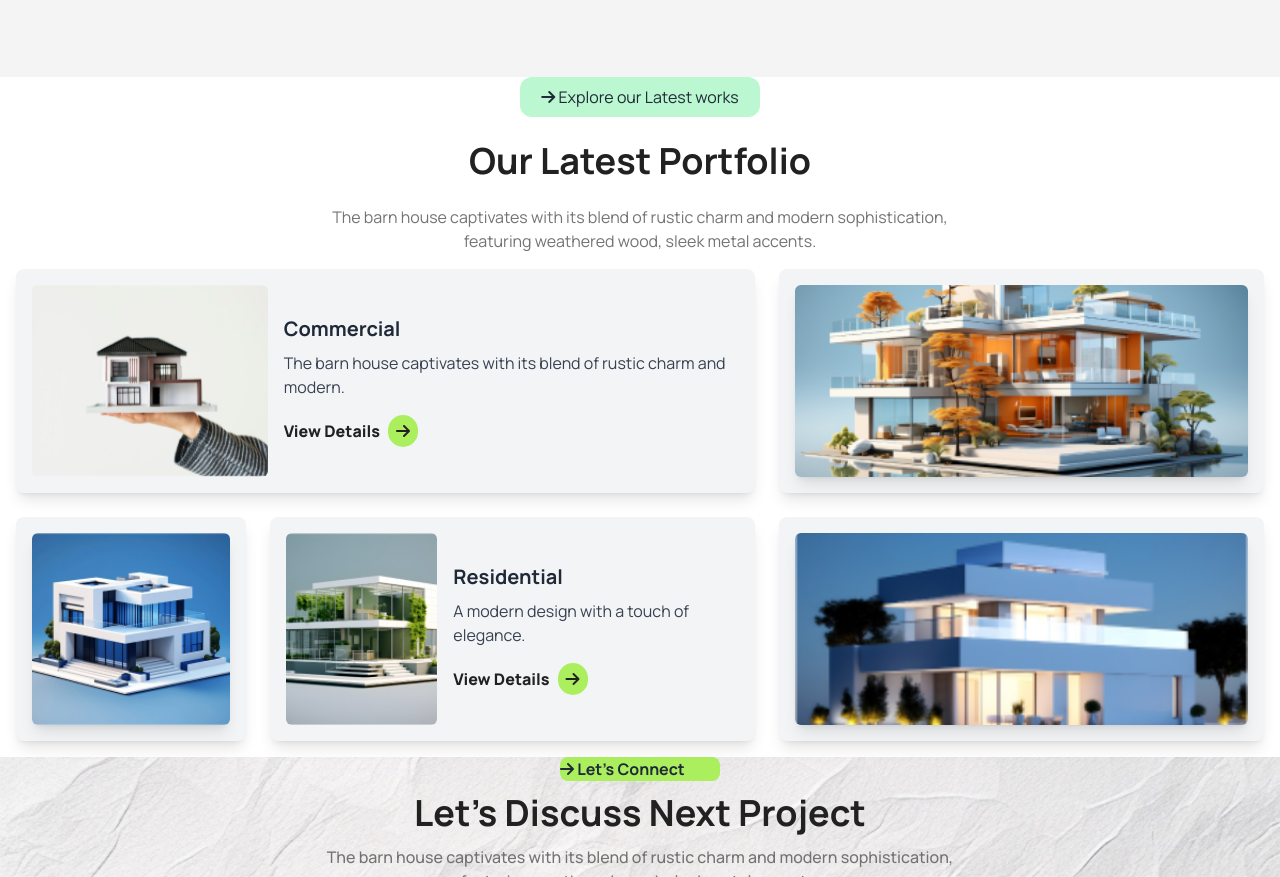
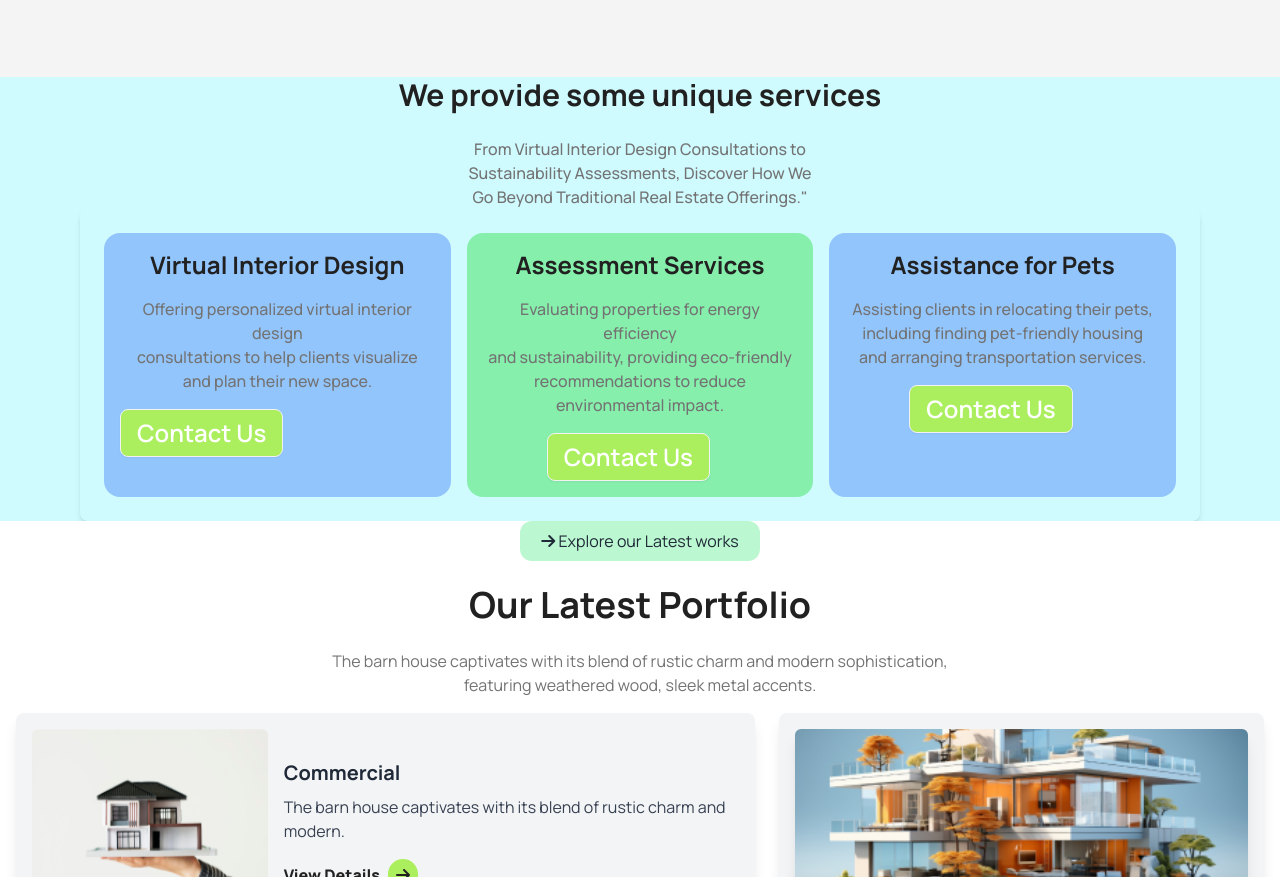
Before and after one commit to xhorif/daisyui-assignment-3, a plain HTML site: page index.html in a window 1280 px wide. Shown: the part 2227-3104 px from the top of the page. Drawn offline with nearby package versions, Linux system fonts and the light colour scheme.

Commit message:
added unique section

```diff
--- a/index.html
+++ b/index.html
@@ -221,6 +221,40 @@ tailwind.config = {
 
  </div>
 </div>
+<!-- unique section -->
+<section class="bg-cyan-100  ">
+
+  <!-- text div -->
+<div class=" text-center space-y-6">
+  <h1 class="text-blacky font-bold text-3xl "> We provide some unique services </h1>
+  <p class="text-grayy font-medium">From Virtual Interior Design Consultations to<br> Sustainability Assessments, Discover How  We<br> Go Beyond Traditional Real Estate Offerings."</p>
+</div>
+<!--box-div  -->
+<!--flex justify-between mx-20 space-x-20 my-14   -->
+<div class="grid-cols-1  lg:grid grid-cols-3 gap-4 p-6 lg:mx-20   rounded-lg shadow-md  ">
+<!-- box-1 -->
+<div class=" bg-blue-300 space-y-4 rounded-2xl p-4 sm:flex-row mx-auto ">
+<h1 class=" font-bold text-blacky text-2xl text-center">Virtual Interior Design </h1>
+<p class="text-grayy font-medium text-center">Offering personalized virtual interior design<br> consultations  to help clients visualize <br>and plan their new space.</p>
+<button class="btn bg-primary text-2xl text-center ml-16 text-white font-semibold sm:mx-auto ml-0">Contact Us</button>
+</div>
+<!-- box-2 -->
+<div class="bg-green-300 space-y-4 rounded-2xl p-4">
+  <h1 class=" font-bold text-blacky text-center text-2xl"> Assessment Services </h1>
+  <p class="text-grayy font-medium text-center"> Evaluating properties for energy efficiency<br> and sustainability, providing eco-friendly<br> recommendations to reduce environmental impact.</p>
+  <button class="btn bg-primary text-2xl text-center text-white ml-16 font-semibold">Contact Us</button>
+</div>
+<!-- box-3 -->
+<div class="bg-blue-300 space-y-4 rounded-2xl p-4">
+  <h1 class=" font-bold text-blacky text-center text-2xl"> Assistance for Pets </h1>
+<p class="text-grayy font-medium text-center">Assisting clients in relocating their pets,<br> including finding  pet-friendly housing <br>and arranging transportation services.</p>
+<button class="btn bg-primary text-2xl text-center ml-16 font-semibold text-white">Contact Us</button>
+ </div>
+</div>
+
+</section>
+
+
 
 <!-- challenging section -->
 <section class="bg-white">
```
